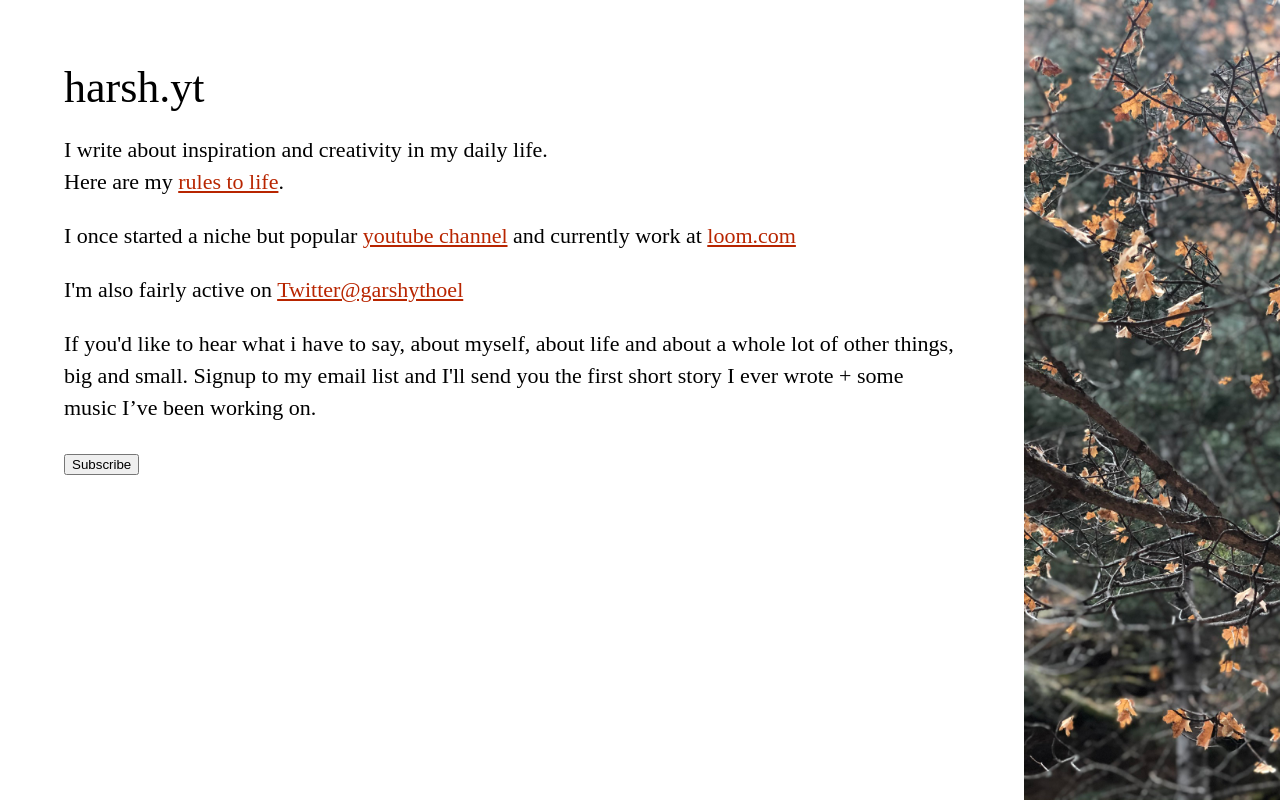
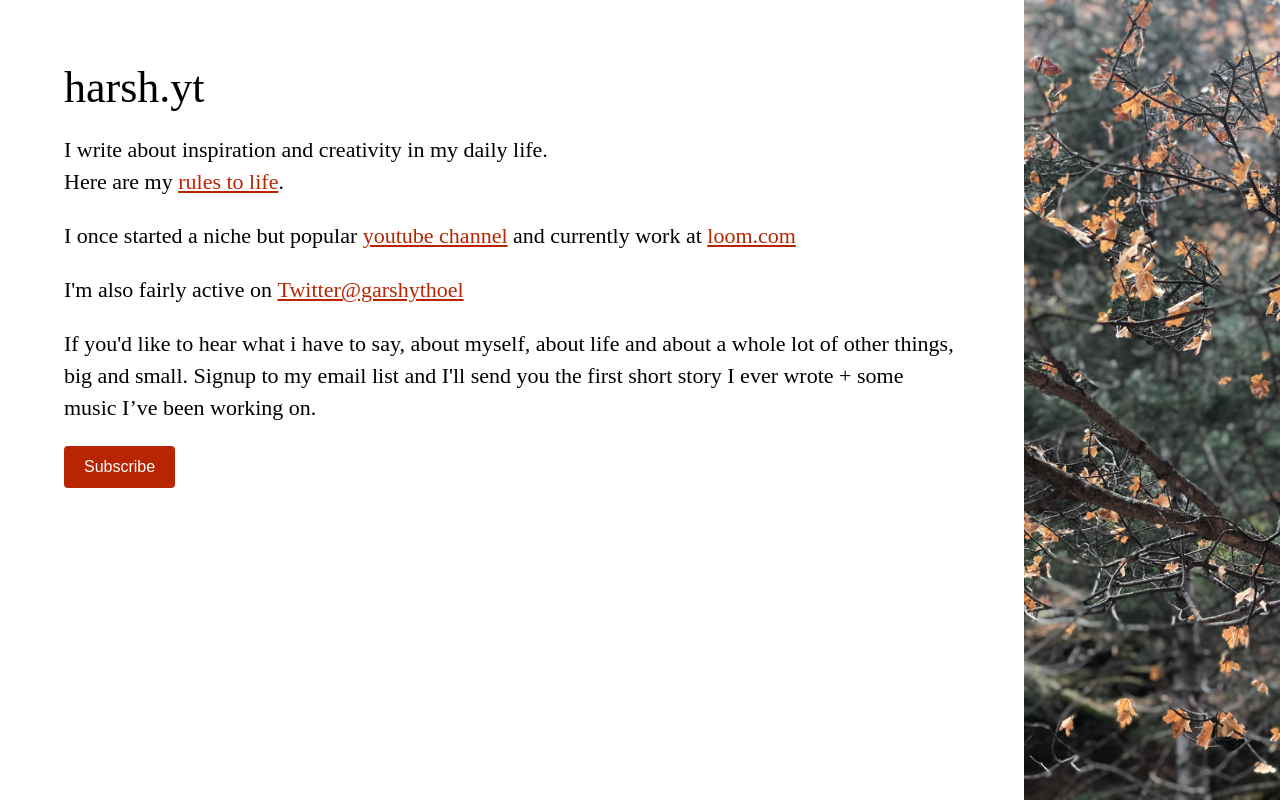
Before and after one commit to garshythoel/harsh-personal-website, a Next.js app: page / in a window 1280 px wide. Built offline with nearby package versions, Linux system fonts and the light colour scheme.

Commit message:
add button

```diff
--- a/pages/index.js
+++ b/pages/index.js
@@ -55,8 +55,7 @@ export default function Home () {
             </p>
 
             <button
-              htmlTag="a"
-              size="large"
+              className="primary"
               target="_blank"
               href="https://harsh.substack.com/welcome"
             >
--- a/pages/styles.css
+++ b/pages/styles.css
@@ -33,6 +33,32 @@ body {
   transition: padding 0.5s ease-in-out;
 }
 
+.main-frame button {
+  background-color: var(--c-primary);
+  color: #fff;
+  text-decoration: none !important;
+  box-sizing: border-box;
+  cursor: pointer;
+  border: none;
+  height: 42px;
+  border-radius: 4px;
+  font-size: 16px;
+  padding: 10px 20px;
+  margin: 0;
+  margin-top: 0px;
+  opacity: 1;
+  outline: 0;
+
+  transition: background-color 0.2s ease-in-out, transform 0.2s ease-in-out;
+
+  transform: scale(1);
+}
+
+.main-frame button:hover {
+  background-color: var(--c-primary-dark);
+  transform: scale(1.02);
+}
+
 .main-content-text {
   font-size: var(--fontSize-m);
   line-height: var(--lineHeight-m);
@@ -63,16 +89,6 @@ body {
   transition: left 0.5s ease-in-out;
 }
 
-/* .bgimage:before {
-  content: "";
-  position: absolute;
-  top: 0;
-  left: 0;
-  width: 20px;
-  height: 100%;
-  background-image: linear-gradient(to right, white, transparent);
-} */
-
 .bgimage img {
   height: 100%;
 }
@@ -86,12 +102,13 @@ body {
 
 a {
   color: var(--c-primary);
-  transition: color 0.2s ease-in-out;
+  transition: color 0.2s ease-in-out, transform 0.2s ease-in-out;
   transform: scale(1);
+  display: inline-block;
 }
 
 a:hover {
-  transform: scale(2);
+  transform: scale(1.02);
   color: var(--c-primary-light);
 }
 
```
